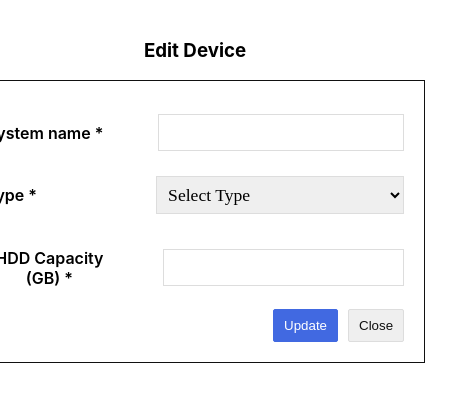
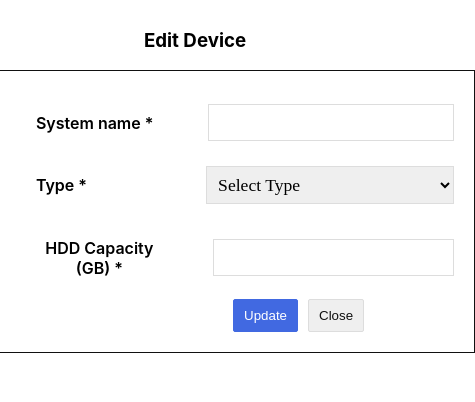
Before and after one commit to MbuguaGeorge/devices-clientapp, a React (Create React App) app: page /update/1 in a window 390 px wide. Shown: the top 402 px of the page, 475 px wide, since content can reach past the window. Built offline with nearby package versions, Linux system fonts and the light colour scheme; no server answers.

Commit message:
final change

```diff
--- a/src/App.css
+++ b/src/App.css
@@ -184,3 +184,28 @@
     margin-left: 0;
   }
 }
+
+@media only screen and (max-width: 600px){
+  .home ul{
+    width: 340px;
+    margin-left: 0;
+  }
+  .edit__device .edit{
+    margin-right: 5px;
+  }
+  .add form .fields input[type="text"],input[type="number"], .add form .fields select{
+    margin-left: 0;
+  }
+  .add form {
+    padding: 20px;
+  }
+  .add form .buttons .close, .add form .buttons .edit{
+    margin-right: 90px;
+  }
+  .add{
+    margin: 10px;
+  }
+  .add form .fields h4{
+    margin-left: 100px;
+  }
+}
```
